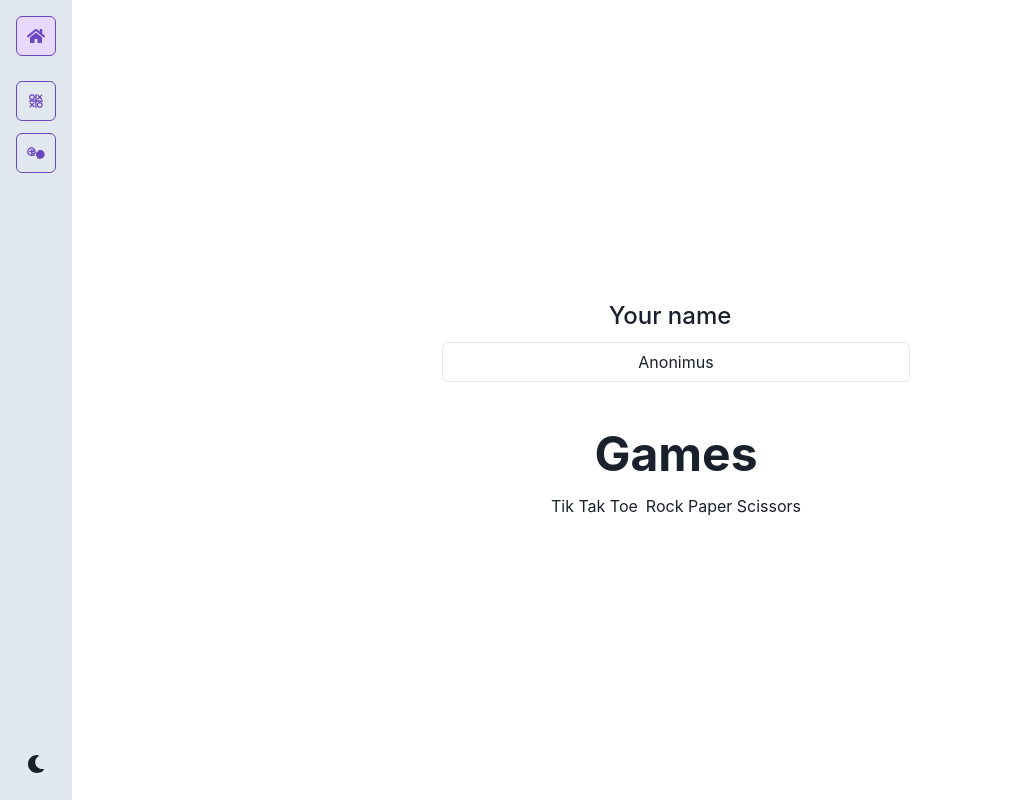
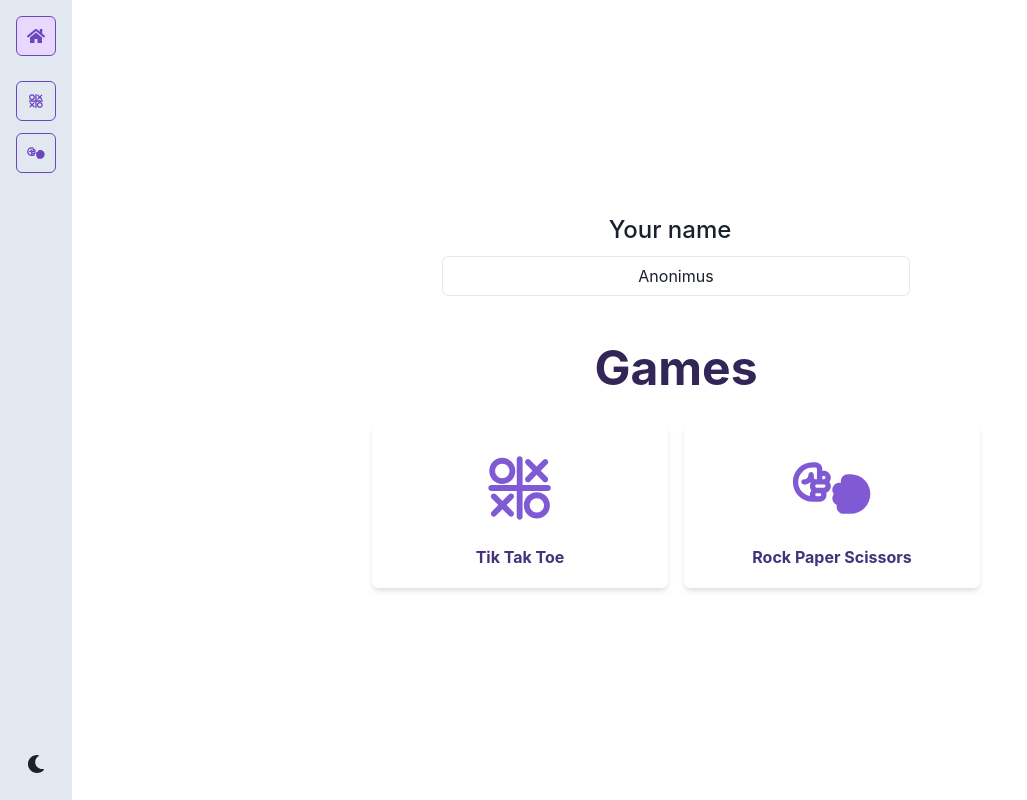
Before and after one commit to Illia-Sakharau/iTransition-intern-developer-2023, a React (Vite) app: page / in a window 1280 px wide. Shown: the whole page, without its empty margins (0-1027 px from the left). Built offline with nearby package versions, Linux system fonts and the light colour scheme.

Commit message:
feat: implement GameCard component of GameSection

```diff
--- a/src/components/3-organisms/gamesSection/GamesSection.tsx
+++ b/src/components/3-organisms/gamesSection/GamesSection.tsx
@@ -1,19 +1,26 @@
-import { HStack, Heading, VStack } from "@chakra-ui/react";
+import { Heading, SimpleGrid, VStack, useColorModeValue } from "@chakra-ui/react";
 import { GAMES_INGO } from "../../../costants/games";
 import GameCard from "./components/GameCard";
 
 const GamesSection = () => {
+  const textColor = useColorModeValue('purple.900', 'white');
 
   return (
-    <VStack gap={4}>
-      <Heading as='h2' size='2xl'>
+    <VStack gap={4} alignSelf={'stretch'}>
+      <Heading as='h2' size='2xl' color={textColor}>
         Games
       </Heading>
-      <HStack>
+      <SimpleGrid
+        spacing={4}
+        p={4}
+        w={'100%'}
+        maxW={'640px'}
+        templateColumns='repeat(auto-fill, minmax(200px, 1fr))'
+      >
         {GAMES_INGO.map((game) => (
-          <GameCard {...game}/>
+          <GameCard key={game.id} {...game}/>
         ))}
-      </HStack>
+      </SimpleGrid>
     </VStack>
   );
 };
--- a/src/components/3-organisms/gamesSection/components/GameCard.tsx
+++ b/src/components/3-organisms/gamesSection/components/GameCard.tsx
@@ -1,9 +1,31 @@
+import { Card, CardBody, Center, Heading, useColorModeValue } from "@chakra-ui/react";
 import { gameInfo } from "../../../../costants/games";
+import { NavLink } from "react-router-dom";
+import { NavRoutes } from "../../../../router/routes";
 
 const GameCard = (game: gameInfo) => {
+  const hoverBG = useColorModeValue('purple.100', 'purple.800');
+  const textColor = useColorModeValue('purple.800', 'purple.50');
 
   return (
-    <div>{game.title}</div>
+    <Card
+      as={NavLink}
+      to={`${NavRoutes.gamePagePath}/${game.id}`}
+      maxW='sm'
+      boxShadow='md'
+      align='center'
+      _hover={{
+        cursor: 'pointer',
+        bg: hoverBG
+      }}
+    >
+      <Center pt={6}>
+        {game.icon({boxSize: 20, color: 'purple.500'})}
+      </Center>
+      <CardBody color={textColor}>
+        <Heading size='sm' as={'h6'}>{game.title}</Heading>
+      </CardBody>
+    </Card>
   );
 };
 
--- a/src/components/3-organisms/menu/Menu.tsx
+++ b/src/components/3-organisms/menu/Menu.tsx
@@ -26,7 +26,7 @@ const Menu = () => {
           <NavButton
             key={game.id}
             to={`${NavRoutes.gamePagePath}/${game.id}`}
-            icon={game.icon}
+            icon={game.icon()}
             aria-label={`Navigate to ${game.title} page`}
           />
         ))
--- a/src/costants/games.tsx
+++ b/src/costants/games.tsx
@@ -2,11 +2,12 @@ import { ReactElement, ReactNode } from "react";
 import T3Page from "../pages/T3Page";
 import RPSPage from "../pages/RPSPage";
 import { RPSIcon, T3Icon } from "../components/1-atoms/Icons";
+import { IconProps } from "@chakra-ui/react";
 
 export type gameInfo = {
   id: string;
   title: string;
-  icon: ReactElement;
+  icon: (props?: IconProps) => ReactElement;
   page: ReactNode;
 }
 
@@ -14,13 +15,13 @@ export const GAMES_INGO: gameInfo[] = [
   {
     id: 'T3',
     title: 'Tik Tak Toe',
-    icon: <T3Icon />,
+    icon: (props) => <T3Icon {...props}/>,
     page: <T3Page />,
   },
   {
     id: 'RPS',
     title: 'Rock Paper Scissors',
-    icon: <RPSIcon />,
+    icon: (props) => <RPSIcon {...props}/>,
     page: <RPSPage />,
   }
 ]
```
